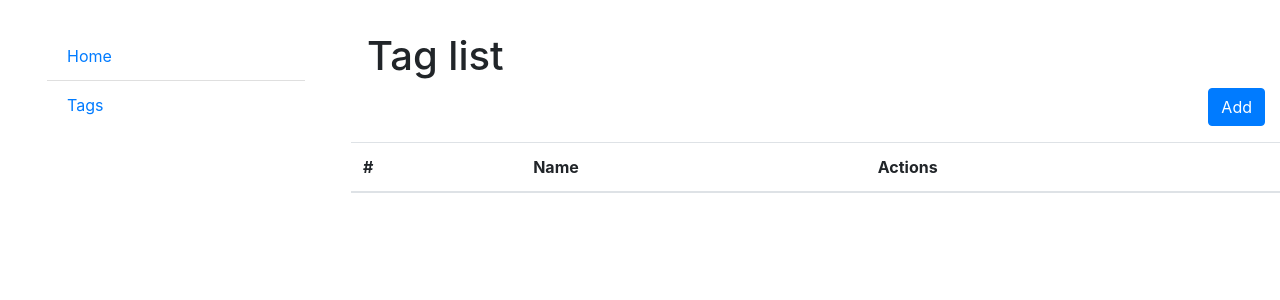
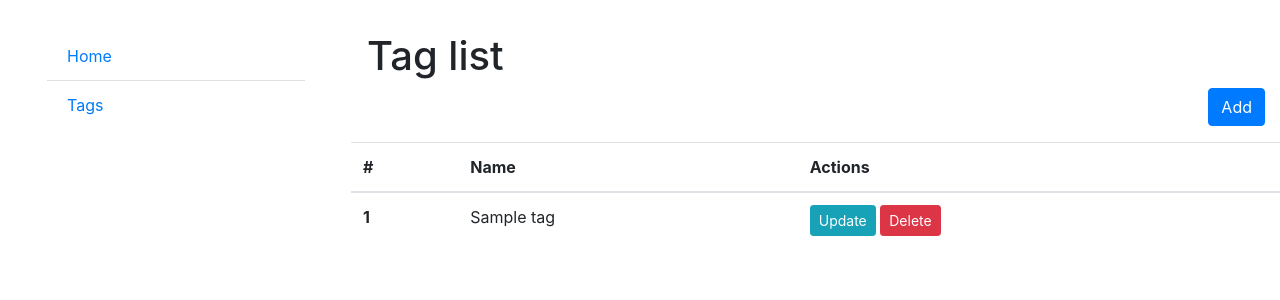
Before and after one commit to IlyaGrynyshyn/todo-list, a Django app: page /tag/ in a window 1280 px wide. Shown: the top 300 px of the page. Run offline with Django 5.2, Linux system fonts and the light colour scheme; tables that the repository leaves empty hold one stand-in row (values such as "Sample post"); lists and menus that the app fills with data are empty; some libraries are stand-ins or nearby versions.

Commit message:
Implement confirm delete pages

```diff
--- a/templates/mainapp/tag_list.html
+++ b/templates/mainapp/tag_list.html
@@ -16,13 +16,13 @@
     </tr>
     </thead>
     <tbody>
-    {% for tag in tags %}
+    {% for tag in tag_list %}
       <tr>
         <th scope="row">{{ tag.id }}</th>
         <td>{{ tag.name }}</td>
         <td>
-          <a href="{% url 'tag_update' tag.id %}" class="btn btn-sm btn-info">Update</a>
-          <a href="{% url 'tag_delete' tag.id %}" class="btn btn-sm btn-danger">Delete</a>
+          <a href="{% url 'update-tag' tag.id %}" class="btn btn-sm btn-info">Update</a>
+          <a href="{% url 'delete-tag' tag.id %}" class="btn btn-sm btn-danger">Delete</a>
         </td>
       </tr>
     {% endfor %}
```
Also changed, not shown: templates/mainapp/tag_confirm_delete.html (added, +10 -0 lines), templates/mainapp/task_confirm_delete.html (added, +10 -0 lines).
